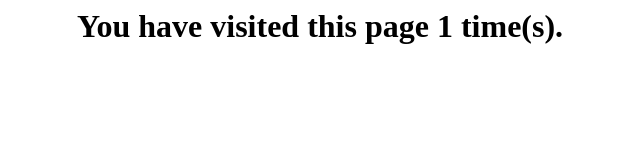
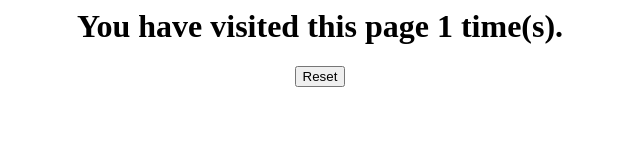
Before and after one commit to giantninja908/siteCounter, a plain HTML site: page index.html in a window 1280 px wide. Shown: the whole page, without its empty margins (320-960 px from the left). Drawn offline with Linux system fonts and the light colour scheme.

Commit message:
Update index.html

```diff
--- a/index.html
+++ b/index.html
@@ -1,4 +1,5 @@
 <center>
 <h1 id="test">Loading...</h1>
+  <button onclick="localStorage.removeItem('clickcount')">Reset</button>
 </center>
 <script src="main.js"></script>
```
